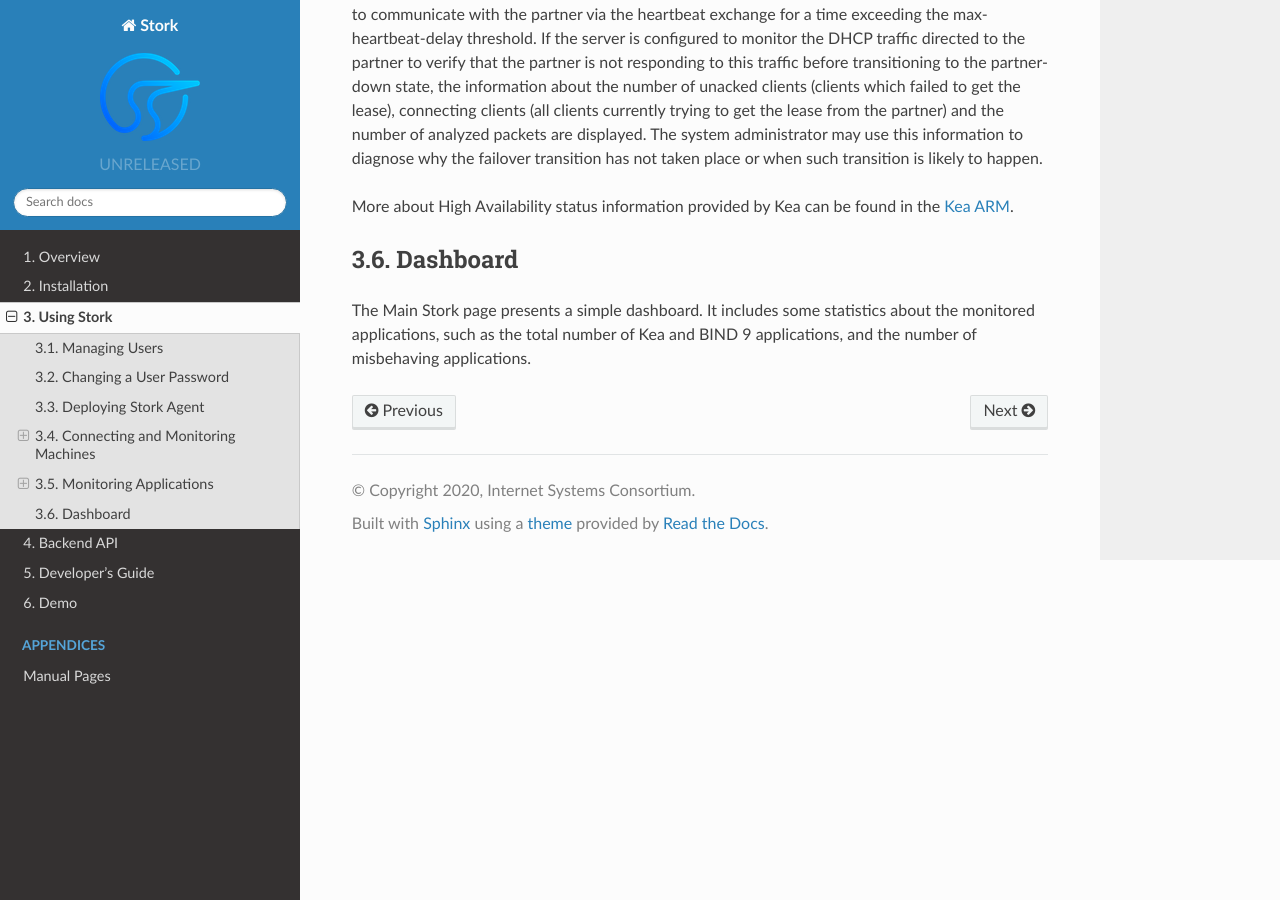
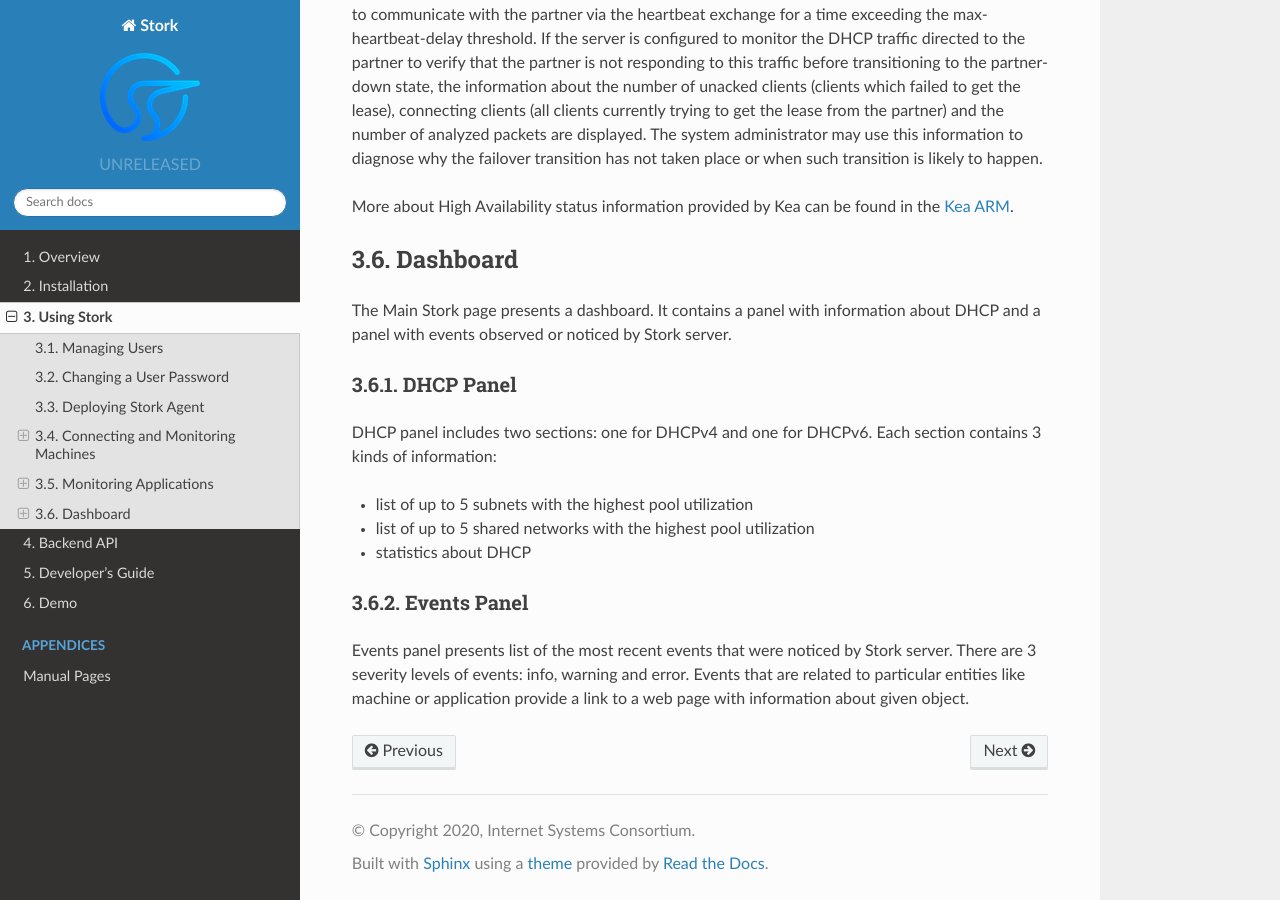
Before and after one commit to isc-projects/stork, a Sphinx documentation site: the page built from doc/usage.rst, in a window 1280 px wide and 900 px high, scrolled down 8359 px. Built offline with Sphinx 7.4.7 and the Read the Docs theme 2.0.0, drawn with Linux system fonts in a browser that asks for light colours.

Commit message:
[#275] added dashboard and events panel description in ARM, updated ChangeLog

```diff
--- a/doc/usage.rst
+++ b/doc/usage.rst
@@ -425,7 +425,25 @@
 Dashboard
 =========
 
-The Main Stork page presents a simple dashboard. It includes some
-statistics about the monitored applications, such as the total number
-of Kea and BIND 9 applications, and the number of misbehaving
-applications.
+The Main Stork page presents a dashboard. It contains a panel with
+information about DHCP and a panel with events observed or noticed by
+Stork server.
+
+DHCP Panel
+~~~~~~~~~~
+
+DHCP panel includes two sections: one for DHCPv4 and one for DHCPv6.
+Each section contains 3 kinds of information:
+
+- list of up to 5 subnets with the highest pool utilization
+- list of up to 5 shared networks with the highest pool utilization
+- statistics about DHCP
+
+Events Panel
+~~~~~~~~~~~~
+
+Events panel presents list of the most recent events that were noticed
+by Stork server. There are 3 severity levels of events: info, warning
+and error. Events that are related to particular entities like machine
+or application provide a link to a web page with information about
+given object.
```
Also changed, not shown: ChangeLog.md (+1 -1 lines).
